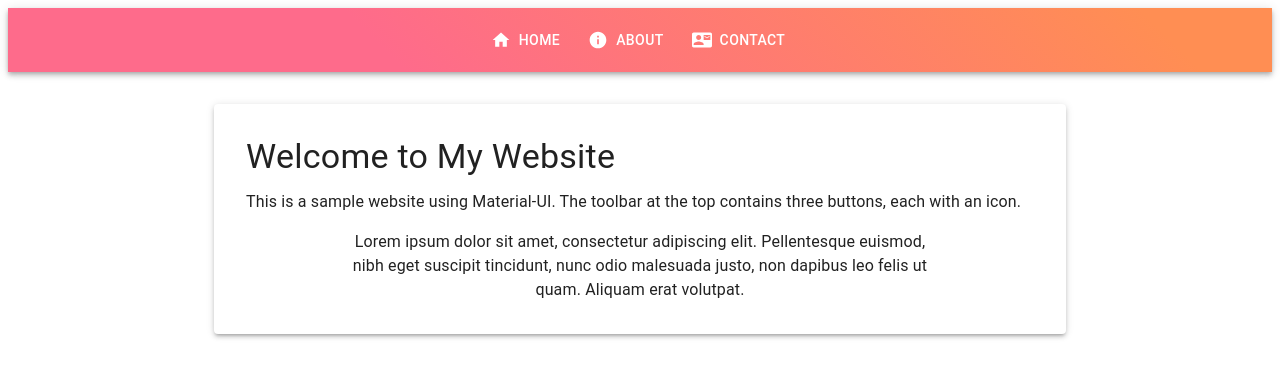
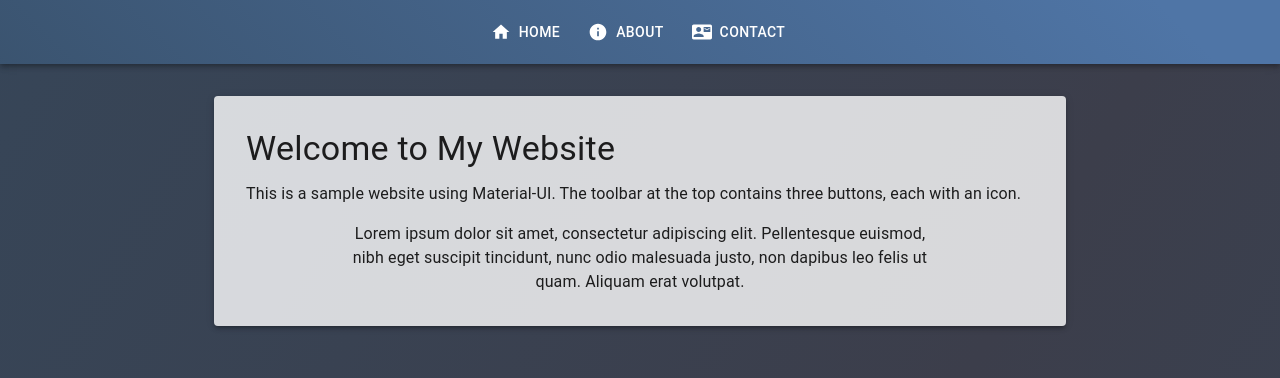
Before and after one commit to VanillaIceCube/JudeAndrewAlabaWebsite, a React (Create React App) app in the folder frontend/: page / in a window 1280 px wide. Shown: the top 378 px of the page. Built offline with nearby package versions, Linux system fonts and the light colour scheme.

Commit message:
Prettier Colors

```diff
--- /dev/null
+++ b/frontend/src/App.css
@@ -0,0 +1,25 @@
+html, body, #root {
+    height: 100%;
+    margin: 0;
+    padding: 0;
+    background-color: transparent;
+  }
+
+  body {
+    background: linear-gradient(120deg, #34495e, #3c3e4b, #34495e);
+    background-size: 200% 200%;
+    animation: gradientAnimation 60s ease infinite;
+    overflow: hidden;
+  }
+
+  @keyframes gradientAnimation {
+    0% {
+      background-position: 0% 50%;
+    }
+    50% {
+      background-position: 100% 50%;
+    }
+    100% {
+      background-position: 0% 50%;
+    }
+  }
--- a/frontend/src/App.js
+++ b/frontend/src/App.js
@@ -1,17 +1,20 @@
-// src/App.js
+
 import React from 'react';
 import MyToolbar from './components/MyToolbar';
 import Typography from '@mui/material/Typography';
 import Container from '@mui/material/Container';
 import Paper from '@mui/material/Paper';
 import Box from '@mui/material/Box';
+import CssBaseline from '@mui/material/CssBaseline';
+import './App.css';
 
 const App = () => {
   return (
     <div>
+      <CssBaseline />
       <MyToolbar />
       <Container maxWidth="md" sx={{ mt: 4 }}>
-        <Paper elevation={3} sx={{ p: 4 }}>
+        <Paper elevation={3} sx={{ p: 4, backgroundColor: 'rgba(255, 255, 255, 0.8)' }}>
           <Typography variant="h4" gutterBottom>
             Welcome to My Website
           </Typography>
--- /dev/null
+++ b/frontend/src/components/MyToolbar.css
@@ -0,0 +1,17 @@
+@keyframes toolbarAnimation {
+    0% {
+      background-position: 0% 50%;
+    }
+    50% {
+      background-position: 100% 50%;
+    }
+    100% {
+      background-position: 0% 50%;
+    }
+  }
+
+  .toolbar {
+    background: linear-gradient(45deg, #34495e 30%, #4f75a6 90%);
+    background-size: 200% 200%;
+    animation: toolbarAnimation 10s ease infinite;
+  }
--- a/frontend/src/components/MyToolbar.js
+++ b/frontend/src/components/MyToolbar.js
@@ -1,4 +1,3 @@
-// src/components/MyToolbar.js
 import React from 'react';
 import AppBar from '@mui/material/AppBar';
 import Toolbar from '@mui/material/Toolbar';
@@ -7,10 +6,11 @@ import Box from '@mui/material/Box';
 import HomeIcon from '@mui/icons-material/Home';
 import InfoIcon from '@mui/icons-material/Info';
 import ContactMailIcon from '@mui/icons-material/ContactMail';
+import './MyToolbar.css';
 
 const MyToolbar = () => {
   return (
-    <AppBar position="static" sx={{ background: 'linear-gradient(45deg, #FE6B8B 30%, #FF8E53 90%)' }}>
+    <AppBar position="static" className="toolbar">
       <Toolbar>
         <Box sx={{ flexGrow: 1, display: 'flex', justifyContent: 'center' }}>
           <Button color="inherit" startIcon={<HomeIcon />} sx={{ mx: 1 }}>Home</Button>
```
